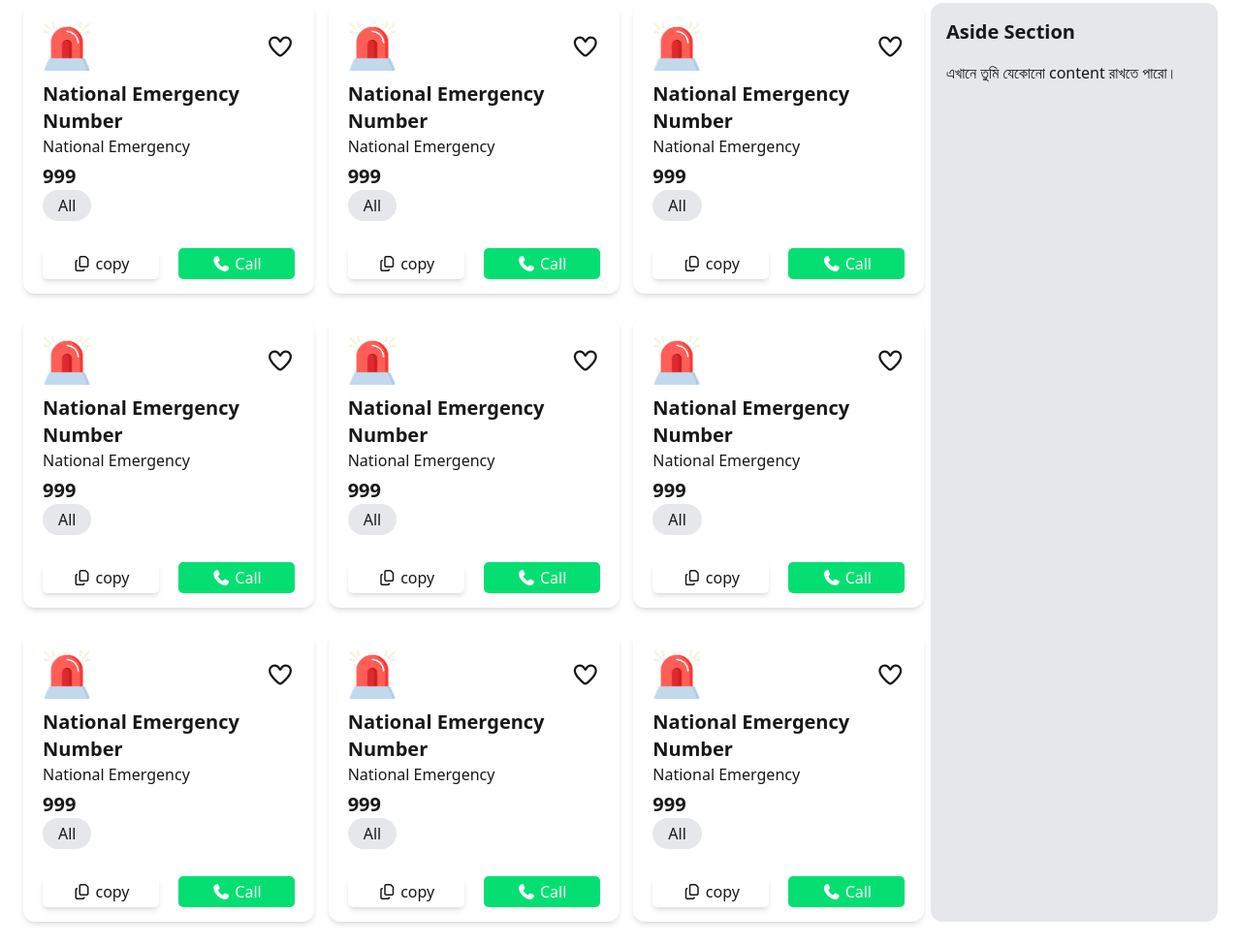
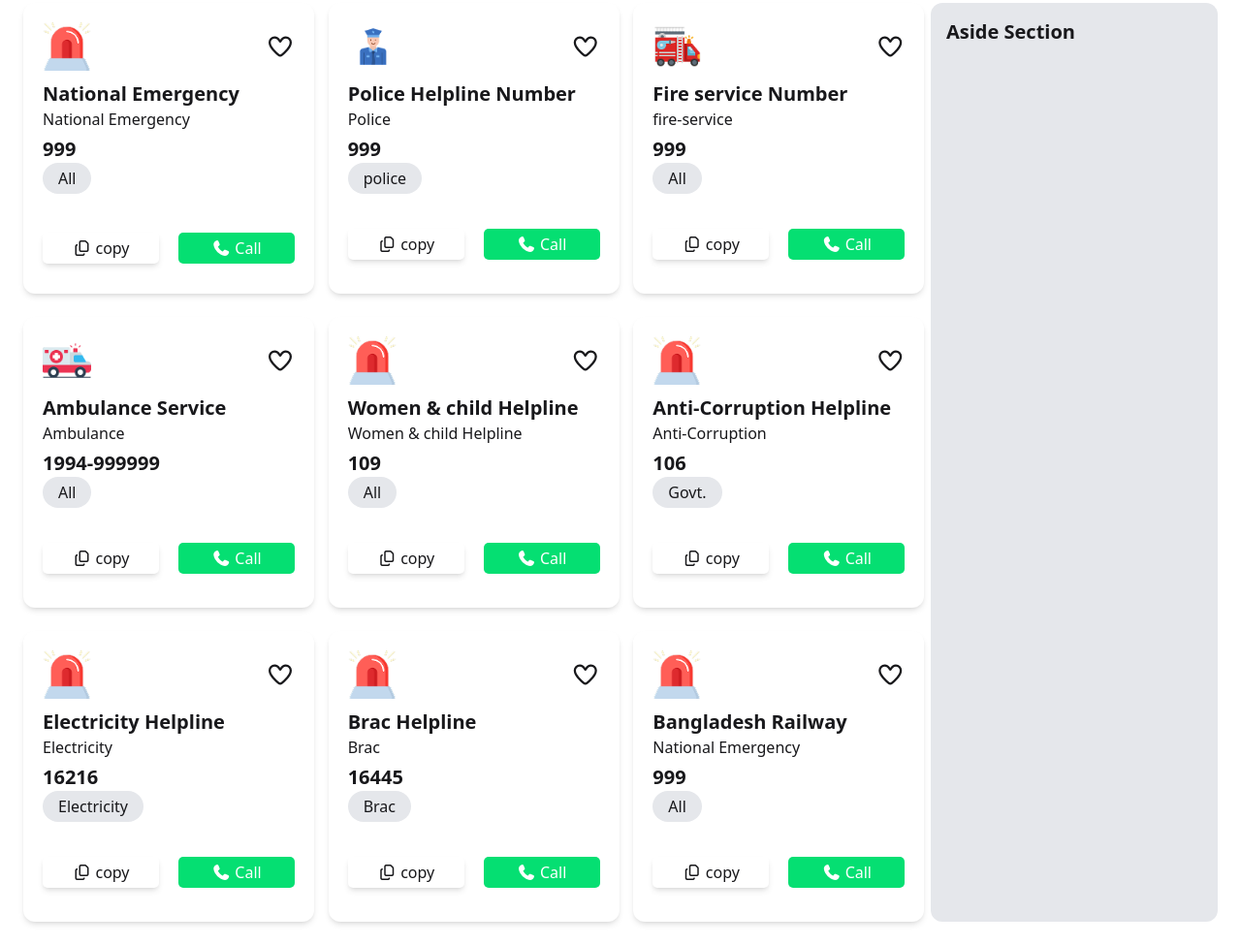
Before and after one commit to numangittuhub/Assignment_5_for_PH, a plain HTML site: page index.html in a window 1280 px wide. Shown: the part 497-1472 px from the top of the page at 97% size. Drawn offline with nearby package versions, Linux system fonts and the light colour scheme.

Commit message:
cards are finished

```diff
--- a/index.html
+++ b/index.html
@@ -48,14 +48,14 @@
           <i class="fa-regular text-2xl fa-heart"></i>
         </div>
         <div class="txt">
-          <h2 class="font-bold text-xl">National Emergency Number</h2>
+          <h2 class="font-bold text-xl">National Emergency</h2>
           <p>National Emergency</p>
         </div>
         <h3 class="text-xl font-bold pt-[5px]">999</h3>
          <button class=" bg-gray-200 w-[px] flex items-center justify-center gap-1 pt- py-1 px-4 rounded-[20px]">
        All
       </button>
-      <div class="actbtn flex justify-between pt-7">
+      <div class="actbtn flex justify-between pt-10">
         <button class="  w-[120px] flex items-center shadow-md justify-center gap-1 py- px-4 rounded-[5px]">
       <i class="fa-regular fa-copy"></i><span class="">copy</span>
       </button>
@@ -66,18 +66,60 @@
     <!---->
      <div class="bg-white shadow-md p-5 rounded-xl h-[300px] w-[300px]">
         <div class="icon flex justify-between items-center pb-[10px]">
-          <img class="h-[50px]" src="./assets/emergency.png" alt="emergency icon">
+          <img class="h-[50px]" src="./assets/police.png" alt="emergency icon">
           <i class="fa-regular text-2xl fa-heart"></i>
         </div>
         <div class="txt">
-          <h2 class="font-bold text-xl">National Emergency Number</h2>
-          <p>National Emergency</p>
+          <h2 class="font-bold text-xl">Police Helpline Number</h2>
+          <p>Police</p>
+        </div>
+        <h3 class="text-xl font-bold pt-[5px]">999</h3>
+         <button class=" bg-gray-200 w-[px] flex items-center justify-center gap-1 pt- py-1 px-4 rounded-[20px]">
+       police
+      </button>
+      <div class="actbtn flex justify-between pt-9">
+        <button class="  w-[120px] flex items-center shadow-md justify-center gap-1 py- px-4 rounded-[5px]">
+      <i class="fa-regular fa-copy"></i><span class="">copy</span>
+      </button>
+      <button class=" bg-green-400 w-[120px] flex items-center justify-center gap-1 py-1 px-4 rounded-[5px]">
+       <i class="text-white fa-solid fa-phone"></i><span class="text-white">Call</span>
+      </div>
+    </div>
+     <div class="bg-white shadow-md p-5 rounded-xl h-[300px] w-[300px]">
+        <div class="icon flex justify-between items-center pb-[10px]">
+          <img class="h-[50px]" src="./assets/fire-service.png" alt="emergency icon">
+          <i class="fa-regular text-2xl fa-heart"></i>
+        </div>
+        <div class="txt">
+          <h2 class="font-bold text-xl">Fire service Number</h2>
+          <p>fire-service</p>
         </div>
         <h3 class="text-xl font-bold pt-[5px]">999</h3>
          <button class=" bg-gray-200 w-[px] flex items-center justify-center gap-1 pt- py-1 px-4 rounded-[20px]">
        All
       </button>
-      <div class="actbtn flex justify-between pt-7">
+      <div class="actbtn flex justify-between pt-9">
+        <button class="  w-[120px] flex items-center shadow-md justify-center gap-1 py- px-4 rounded-[5px]">
+      <i class="fa-regular fa-copy"></i><span class="">copy</span>
+      </button>
+      <button class=" bg-green-400 w-[120px] flex items-center justify-center gap-1 py-1 px-4 rounded-[5px]">
+       <i class="text-white fa-solid fa-phone"></i><span class="text-white">Call</span>
+      </div>
+    </div>
+     <div class="bg-white shadow-md p-5 rounded-xl h-[300px] w-[300px]">
+        <div class="icon flex justify-between items-center pb-[10px]">
+          <img class="h-[50px]" src="./assets/ambulance.png" alt="emergency icon">
+          <i class="fa-regular text-2xl fa-heart"></i>
+        </div>
+        <div class="txt">
+          <h2 class="font-bold text-xl">Ambulance Service</h2>
+          <p>Ambulance</p>
+        </div>
+        <h3 class="text-xl font-bold pt-[5px]">1994-999999</h3>
+         <button class=" bg-gray-200 w-[px] flex items-center justify-center gap-1 pt- py-1 px-4 rounded-[20px]">
+       All
+      </button>
+      <div class="actbtn flex justify-between pt-9">
         <button class="  w-[120px] flex items-center shadow-md justify-center gap-1 py- px-4 rounded-[5px]">
       <i class="fa-regular fa-copy"></i><span class="">copy</span>
       </button>
@@ -91,14 +133,14 @@
           <i class="fa-regular text-2xl fa-heart"></i>
         </div>
         <div class="txt">
-          <h2 class="font-bold text-xl">National Emergency Number</h2>
-          <p>National Emergency</p>
+          <h2 class="font-bold text-xl">Women & child Helpline</h2>
+          <p>Women & child Helpline</p>
         </div>
-        <h3 class="text-xl font-bold pt-[5px]">999</h3>
+        <h3 class="text-xl font-bold pt-[5px]">109</h3>
          <button class=" bg-gray-200 w-[px] flex items-center justify-center gap-1 pt- py-1 px-4 rounded-[20px]">
        All
       </button>
-      <div class="actbtn flex justify-between pt-7">
+      <div class="actbtn flex justify-between pt-9">
         <button class="  w-[120px] flex items-center shadow-md justify-center gap-1 py- px-4 rounded-[5px]">
       <i class="fa-regular fa-copy"></i><span class="">copy</span>
       </button>
@@ -112,14 +154,14 @@
           <i class="fa-regular text-2xl fa-heart"></i>
         </div>
         <div class="txt">
-          <h2 class="font-bold text-xl">National Emergency Number</h2>
-          <p>National Emergency</p>
+          <h2 class="font-bold text-xl">Anti-Corruption Helpline</h2>
+          <p>Anti-Corruption</p>
         </div>
-        <h3 class="text-xl font-bold pt-[5px]">999</h3>
+        <h3 class="text-xl font-bold pt-[5px]">106</h3>
          <button class=" bg-gray-200 w-[px] flex items-center justify-center gap-1 pt- py-1 px-4 rounded-[20px]">
-       All
+       Govt.
       </button>
-      <div class="actbtn flex justify-between pt-7">
+      <div class="actbtn flex justify-between pt-9">
         <button class="  w-[120px] flex items-center shadow-md justify-center gap-1 py- px-4 rounded-[5px]">
       <i class="fa-regular fa-copy"></i><span class="">copy</span>
       </button>
@@ -133,14 +175,14 @@
           <i class="fa-regular text-2xl fa-heart"></i>
         </div>
         <div class="txt">
-          <h2 class="font-bold text-xl">National Emergency Number</h2>
-          <p>National Emergency</p>
+          <h2 class="font-bold text-xl">Electricity Helpline</h2>
+          <p>Electricity</p>
         </div>
-        <h3 class="text-xl font-bold pt-[5px]">999</h3>
+        <h3 class="text-xl font-bold pt-[5px]">16216</h3>
          <button class=" bg-gray-200 w-[px] flex items-center justify-center gap-1 pt- py-1 px-4 rounded-[20px]">
-       All
+       Electricity
       </button>
-      <div class="actbtn flex justify-between pt-7">
+      <div class="actbtn flex justify-between pt-9">
         <button class="  w-[120px] flex items-center shadow-md justify-center gap-1 py- px-4 rounded-[5px]">
       <i class="fa-regular fa-copy"></i><span class="">copy</span>
       </button>
@@ -154,14 +196,14 @@
           <i class="fa-regular text-2xl fa-heart"></i>
         </div>
         <div class="txt">
-          <h2 class="font-bold text-xl">National Emergency Number</h2>
-          <p>National Emergency</p>
+          <h2 class="font-bold text-xl">Brac Helpline</h2>
+          <p>Brac</p>
         </div>
-        <h3 class="text-xl font-bold pt-[5px]">999</h3>
+        <h3 class="text-xl font-bold pt-[5px]">16445</h3>
          <button class=" bg-gray-200 w-[px] flex items-center justify-center gap-1 pt- py-1 px-4 rounded-[20px]">
-       All
+       Brac
       </button>
-      <div class="actbtn flex justify-between pt-7">
+      <div class="actbtn flex justify-between pt-9">
         <button class="  w-[120px] flex items-center shadow-md justify-center gap-1 py- px-4 rounded-[5px]">
       <i class="fa-regular fa-copy"></i><span class="">copy</span>
       </button>
@@ -175,56 +217,14 @@
           <i class="fa-regular text-2xl fa-heart"></i>
         </div>
         <div class="txt">
-          <h2 class="font-bold text-xl">National Emergency Number</h2>
+          <h2 class="font-bold text-xl">Bangladesh Railway</h2>
           <p>National Emergency</p>
         </div>
         <h3 class="text-xl font-bold pt-[5px]">999</h3>
          <button class=" bg-gray-200 w-[px] flex items-center justify-center gap-1 pt- py-1 px-4 rounded-[20px]">
        All
       </button>
-      <div class="actbtn flex justify-between pt-7">
-        <button class="  w-[120px] flex items-center shadow-md justify-center gap-1 py- px-4 rounded-[5px]">
-      <i class="fa-regular fa-copy"></i><span class="">copy</span>
-      </button>
-      <button class=" bg-green-400 w-[120px] flex items-center justify-center gap-1 py-1 px-4 rounded-[5px]">
-       <i class="text-white fa-solid fa-phone"></i><span class="text-white">Call</span>
-      </div>
-    </div>
-     <div class="bg-white shadow-md p-5 rounded-xl h-[300px] w-[300px]">
-        <div class="icon flex justify-between items-center pb-[10px]">
-          <img class="h-[50px]" src="./assets/emergency.png" alt="emergency icon">
-          <i class="fa-regular text-2xl fa-heart"></i>
-        </div>
-        <div class="txt">
-          <h2 class="font-bold text-xl">National Emergency Number</h2>
-          <p>National Emergency</p>
-        </div>
-        <h3 class="text-xl font-bold pt-[5px]">999</h3>
-         <button class=" bg-gray-200 w-[px] flex items-center justify-center gap-1 pt- py-1 px-4 rounded-[20px]">
-       All
-      </button>
-      <div class="actbtn flex justify-between pt-7">
-        <button class="  w-[120px] flex items-center shadow-md justify-center gap-1 py- px-4 rounded-[5px]">
-      <i class="fa-regular fa-copy"></i><span class="">copy</span>
-      </button>
-      <button class=" bg-green-400 w-[120px] flex items-center justify-center gap-1 py-1 px-4 rounded-[5px]">
-       <i class="text-white fa-solid fa-phone"></i><span class="text-white">Call</span>
-      </div>
-    </div>
-     <div class="bg-white shadow-md p-5 rounded-xl h-[300px] w-[300px]">
-        <div class="icon flex justify-between items-center pb-[10px]">
-          <img class="h-[50px]" src="./assets/emergency.png" alt="emergency icon">
-          <i class="fa-regular text-2xl fa-heart"></i>
-        </div>
-        <div class="txt">
-          <h2 class="font-bold text-xl">National Emergency Number</h2>
-          <p>National Emergency</p>
-        </div>
-        <h3 class="text-xl font-bold pt-[5px]">999</h3>
-         <button class=" bg-gray-200 w-[px] flex items-center justify-center gap-1 pt- py-1 px-4 rounded-[20px]">
-       All
-      </button>
-      <div class="actbtn flex justify-between pt-7">
+      <div class="actbtn flex justify-between pt-9">
         <button class="  w-[120px] flex items-center shadow-md justify-center gap-1 py- px-4 rounded-[5px]">
       <i class="fa-regular fa-copy"></i><span class="">copy</span>
       </button>
@@ -237,7 +237,7 @@
   <!-- Right side: Aside -->
   <aside class="bg-gray-200 col-span-1 p-4 rounded-xl">
     <h2 class="text-xl font-bold mb-4">Aside Section</h2>
-    <p>এখানে তুমি যেকোনো content রাখতে পারো।</p>
+
   </aside>
 </div>
  </main>
```
